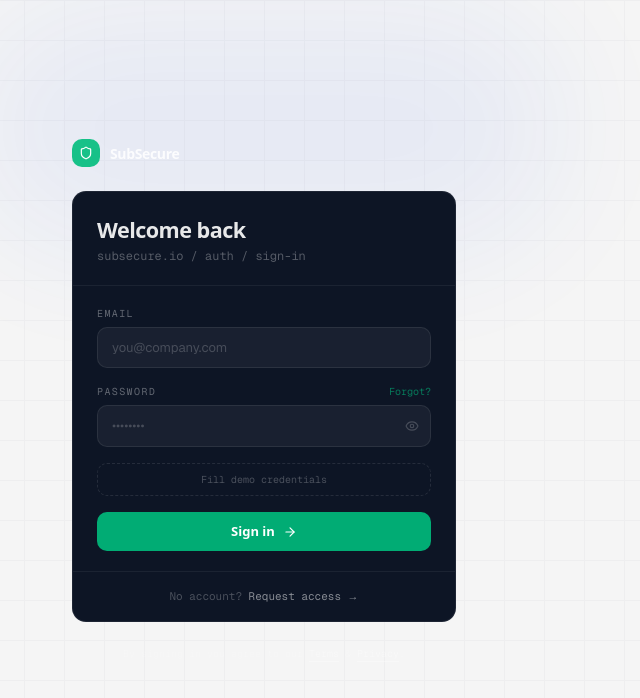
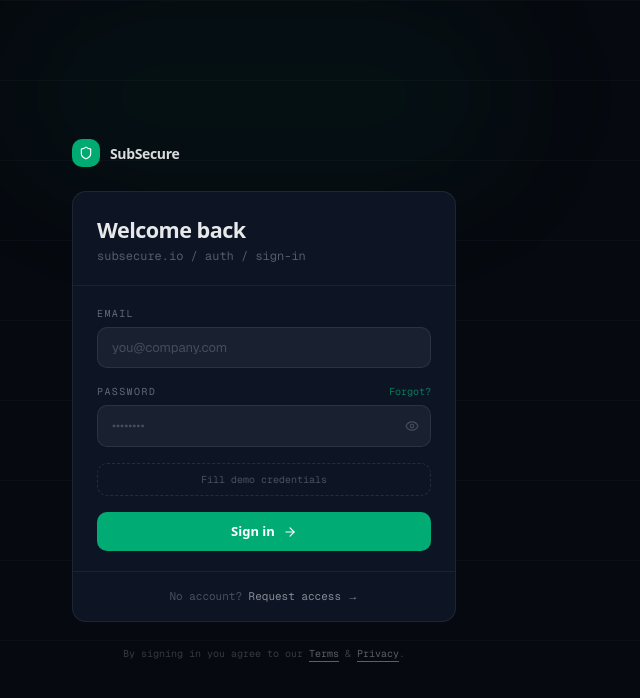
Before and after one commit to Muskan4556/SubSecure, a Next.js app in the folder client/: page /login in a window 1280 px wide. Shown: the top 698 px of the page, without its empty margins (376-1016 px from the left). Built offline with nearby package versions, Linux system fonts and the light colour scheme; no server answers.

Commit message:
frontend: refactor login page layout and styles

```diff
--- a/client/app/login/page.tsx
+++ b/client/app/login/page.tsx
@@ -2,25 +2,23 @@ import Login from "@/components/Login";
 
 export default function LoginPage() {
   return (
-    <>
-      <div className="fixed inset-0 -z-10 bg-secondary">
-        <div
-          className="absolute inset-0 opacity-[0.025] pointer-events-none"
-          style={{
-            backgroundImage:
-              "linear-gradient(var(--brand-primary) 1px, transparent 1px), linear-gradient(90deg, var(--brand-primary) 1px, transparent 1px)",
-            backgroundSize: "40px 40px",
-          }}
-        />
-        <div className="absolute top-0 left-1/2 -translate-x-1/2 h-64 w-[600px] rounded-full bg-brand-secondary opacity-[0.06] blur-3xl pointer-events-none" />
-      </div>
+    <div
+      className="relative min-h-dvh flex items-center justify-center px-4 py-12 bg-[#06090f]"
+    >
+      {/* ledger grid lines — same as landing hero */}
+      <div
+        className="absolute inset-0 pointer-events-none"
+        style={{
+          backgroundImage: "linear-gradient(rgba(255,255,255,0.025) 1px, transparent 1px)",
+          backgroundSize: "100% 80px",
+        }}
+      />
+      {/* top emerald glow */}
+      <div className="absolute top-0 left-1/2 -translate-x-1/2 h-48 w-[500px] rounded-full bg-emerald-500/5 blur-3xl pointer-events-none" />
 
-      <div
-        className="flex items-center justify-center px-4 sm:px-6 py-10 sm:py-12"
-        style={{ minHeight: "100dvh" }}
-      >
+      <div className="relative w-full max-w-sm">
         <Login />
       </div>
-    </>
+    </div>
   );
 }
```
